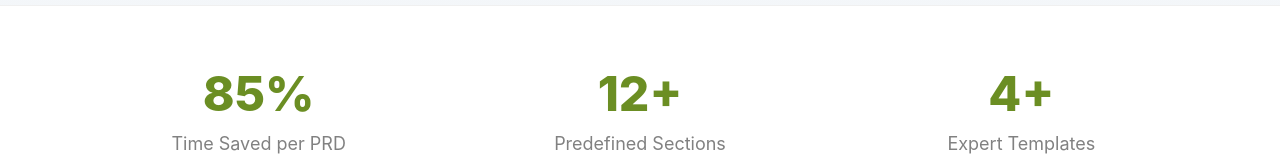
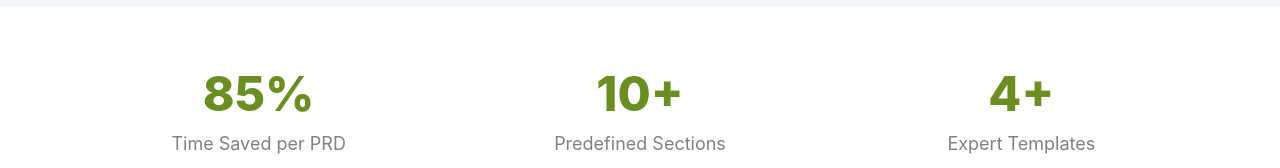
Before and after one commit to ramasheshasai/ProdigyPM, a React (Vite) app in the folder frontend/: page /landing in a window 1280 px wide. Shown: the part 952-1120 px from the top of the page. Built offline with nearby package versions, Linux system fonts and the light colour scheme.

Commit message:
Templates Changes

```diff
--- a/frontend/src/components/LandingPage.tsx
+++ b/frontend/src/components/LandingPage.tsx
@@ -104,7 +104,7 @@ const LandingPage: React.FC<LandingPageProps> = ({ onNavigate }) => {
       <section className="bg-white py-16 border-t border-primary-100">
         <div className="max-w-6xl mx-auto px-6 grid grid-cols-1 md:grid-cols-3 gap-10 text-center">
           <Stat number="85%" label="Time Saved per PRD" />
-          <Stat number="12+" label="Predefined Sections" />
+          <Stat number="10+" label="Predefined Sections" />
           <Stat number="4+" label="Expert Templates" />
         </div>
       </section>
--- a/frontend/src/components/PRDGenerator.tsx
+++ b/frontend/src/components/PRDGenerator.tsx
@@ -23,7 +23,8 @@ const PRDGenerator: React.FC<PRDGeneratorProps> = ({ onSave, template, onBack })
     solution: '',
     technicalFeasibility: '',
     keyMetrics: '',
-    futureScope: ''
+    futureScope: '',
+
   });
 
   const [generatedPRD, setGeneratedPRD] = useState<PRD | null>(null);
```
